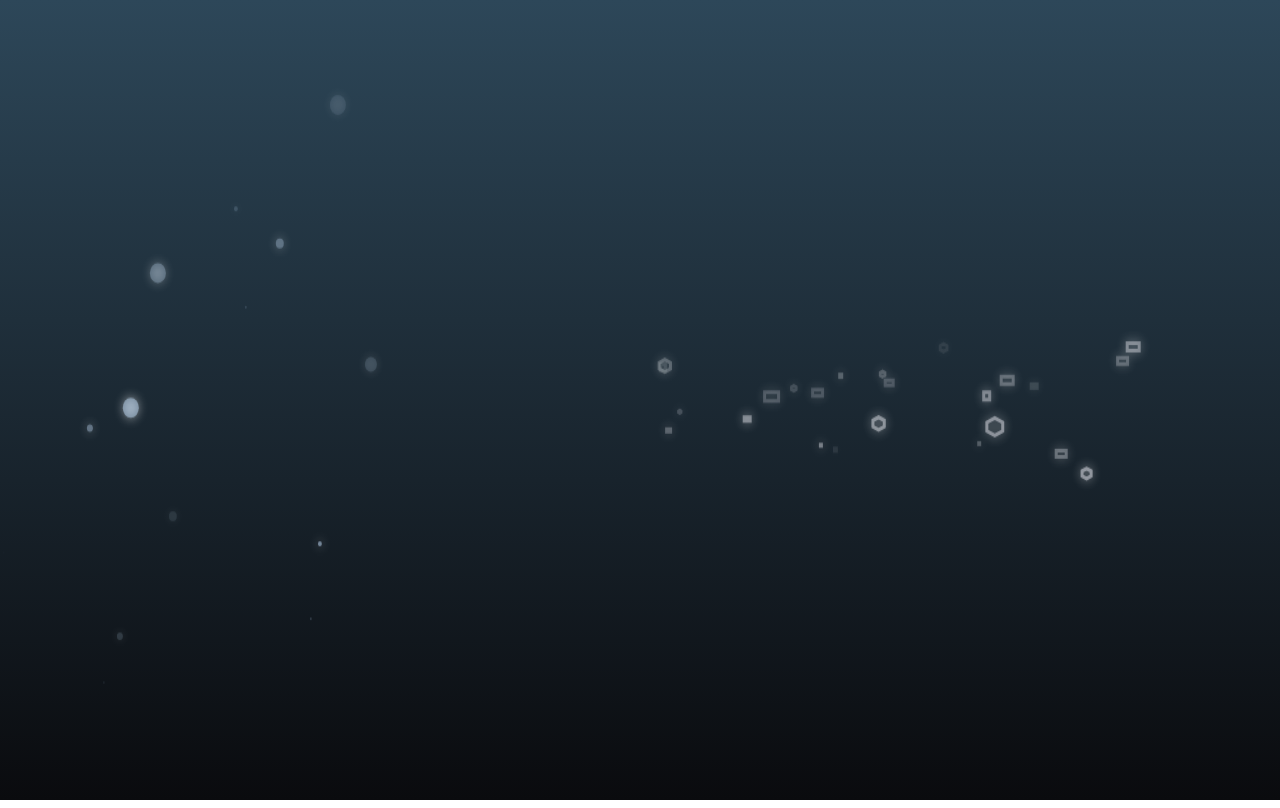
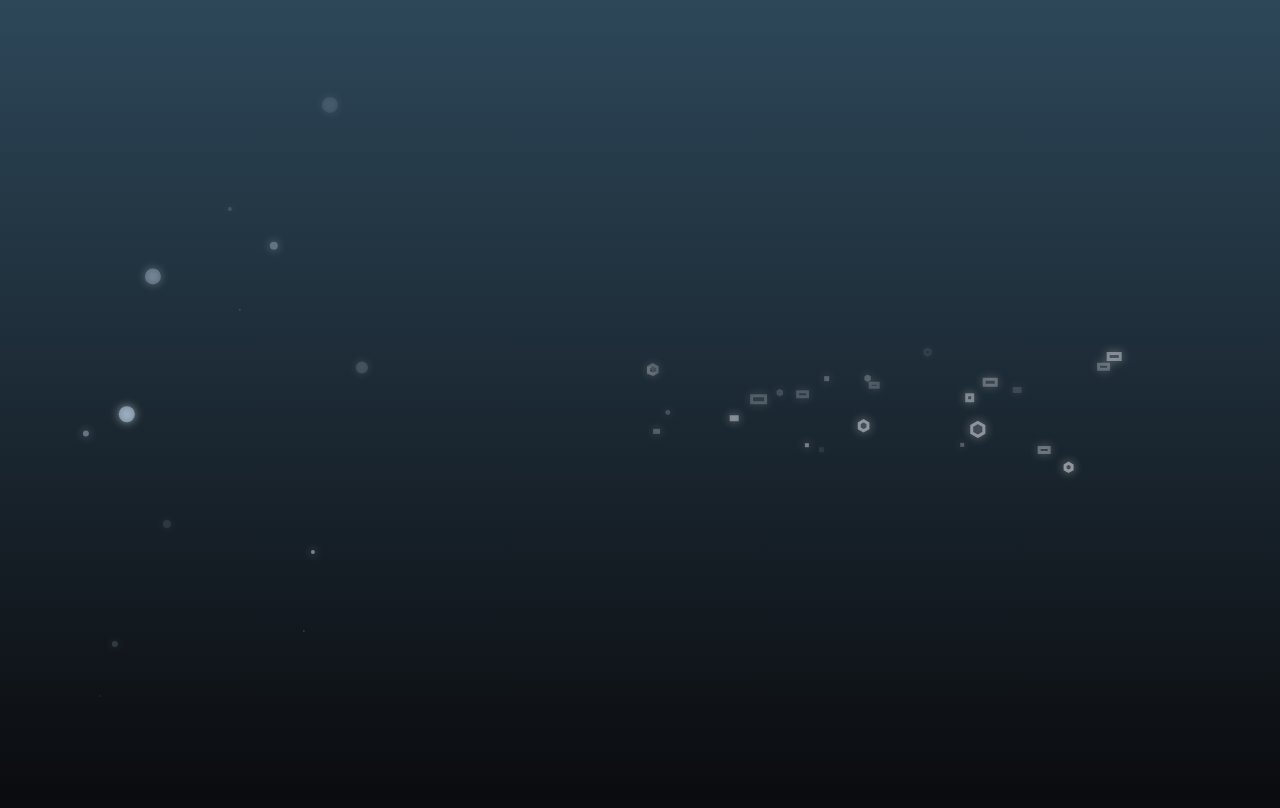
Before and after one commit to phillipchan1/dxp-banner, a plain HTML site: page index.html in a window 1280 px wide. Drawn offline with Linux system fonts and the light colour scheme.

Commit message:
updated hexagon and size set function and SF

```diff
--- a/main.css
+++ b/main.css
@@ -1,7 +1,6 @@
 .dxp-banner {
   background: linear-gradient(#2d4759, #0a0b0e);
-  display: flex;
-  justify-content: space-between;
+  display: inline-block;
   min-height: 100vh;
   position: relative;
   width: 100%;
--- a/main.js
+++ b/main.js
@@ -28,11 +28,12 @@ var utils = (function() {
 				let parentProperty = 'offset' + this.toTitleCase(opts.property);
 				let parentPropertySize;
 
+				// if user provides a parent to calculate percentage size
 				if (opts.sizeParent) {
 					if (opts.sizeParent === 'window') {
 						parentPropertySize = window['inner' + this.toTitleCase(opts.property)];
 					} else if (opts.sizeParent.length > 0) {
-						parentPropertySize = document.querySelector(opts.sizeParent);
+						parentPropertySize = document.querySelector(opts.sizeParent)[parentProperty];
 					}
 				} else {
 					parentPropertySize = opts.canvas.parentElement[parentProperty];
@@ -285,11 +286,11 @@ var Shape = function(opts) {
 			},
 			hexagon: function() {
                 self.context.moveTo(self.xPos, self.yPos);
-                self.context.lineTo(self.xPos + (self.size * 1.134), self.yPos - (self.size / 2));
-                self.context.lineTo(self.xPos + (self.size * 1.134), self.yPos - (self.size + (self.size / 2)));
+                self.context.lineTo(self.xPos + (self.size * 0.8666), self.yPos - (self.size / 2));
+                self.context.lineTo(self.xPos + (self.size * 0.8666), self.yPos - (self.size + (self.size / 2)));
                 self.context.lineTo(self.xPos, self.yPos - (self.size * 2));
-                self.context.lineTo(self.xPos - (self.size * 1.134), self.yPos - (self.size + (self.size / 2)));
-                self.context.lineTo(self.xPos - (self.size * 1.134), self.yPos - (self.size /2));
+                self.context.lineTo(self.xPos - (self.size * 0.8666), self.yPos - (self.size + (self.size / 2)));
+                self.context.lineTo(self.xPos - (self.size * 0.8666), self.yPos - (self.size /2));
             }
 		};
 
@@ -447,7 +448,7 @@ window.addEventListener('resize', function(e) {
 			size: shapesCreator.sets[p].canvasHeight
 		});
 
-		shapesCreator.sets[p].context.scale(1,1)
+		shapesCreator.sets[p].context.scale(1,1);
 	};
 });
 
@@ -459,8 +460,8 @@ var init = (function() {
 	shapesCreator.add(
 		'#dxp-background',
 		{
-			canvasWidth: '50%',
-			canvasHeight: '80%',
+			canvasWidth: '49%',
+			canvasHeight: '100%',
 			movement: 'converge',
 			shape: 'circle',
 			num: 30,
@@ -477,8 +478,8 @@ var init = (function() {
 	shapesCreator.add(
 		'#dxp-background2',
 		{
-			canvasWidth: '50%',
-			canvasHeight: '80%',
+			canvasWidth: '49%',
+			canvasHeight: '100%',
 			shape: 'hexagon',
 			movement: 'expand',
 			num: 12,
```
